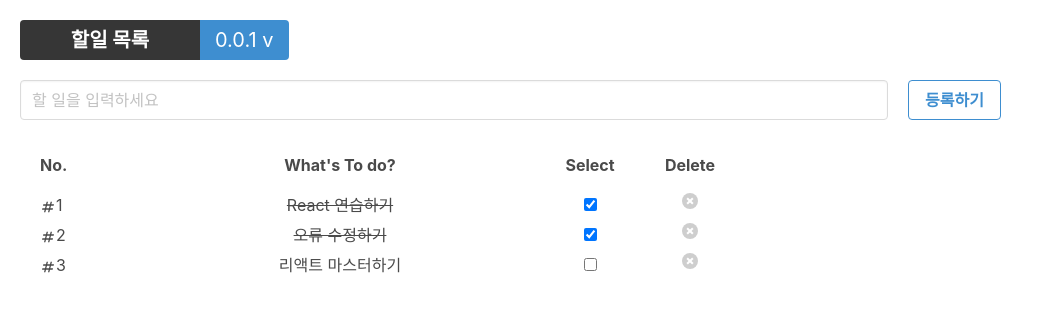
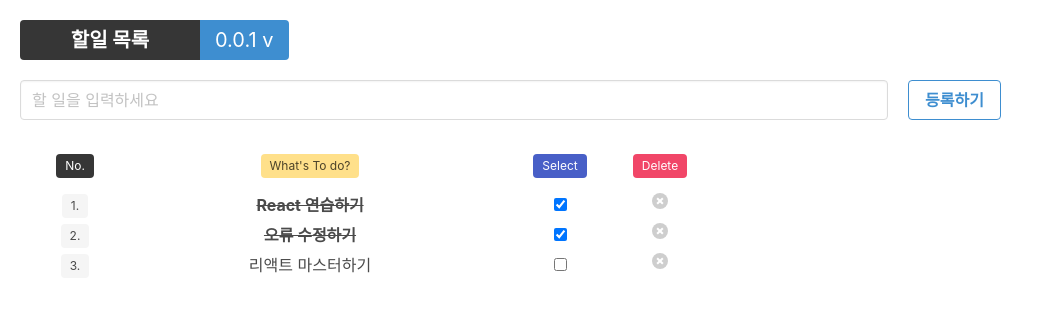
Before and after one commit to glooooow/reactPrac_todo, a React (Create React App) app: page / in a window 1280 px wide. Shown: the top 312 px of the page, without its empty margins (0-1044 px from the left). Built offline with nearby package versions, Linux system fonts and the light colour scheme; the HTML template or start-up script is replaced by a standard one.

Commit message:
231006 다 했다...

```diff
--- a/src/pages/Template.jsx
+++ b/src/pages/Template.jsx
@@ -62,10 +62,10 @@ const TodoList = ({ todos, deleteTodo, checkTodo }) => {
         <div className="TodoList-Table-Head">
             <thead>
                 <tr>
-                    <th className="todoIds" style={{"width": "100px"}}>No.</th>
-                    <th className="titles" style={{"width": "400px", "textAlign": "center"}}>What's To do?</th>
-                    <th className="checked" style={{"width": "100px", "textAlign":"center"}}>Select</th>
-                    <th className="delete?" style={{"width": "100px", "textAlign":"center"}}>Delete</th>
+                <td style={{"width": "70px", "textAlign":"center"}}><span class="tag is-dark">No.</span></td>
+                <td style={{"width": "400px", "textAlign":"center"}}><span class="tag is-warning">What's To do?</span></td>
+                <td style={{"width": "100px", "textAlign":"center"}}><span class="tag is-link">Select</span></td>
+                <td style={{"width": "100px", "textAlign":"center"}}><span class="tag is-danger">Delete</span></td>
                 </tr>
             </thead>
             {todos.map((todo) => (
@@ -86,8 +86,8 @@ const TodoListItem = ({ todo, deleteTodo, checkTodo }) => {
         <div className="TodoList-Table-Body">
             <tbody>
                 <tr>
-                    <td className="todoId" style={{"width": "100px"}}><MdNumbers />{id}</td>
-                    <td className="todoTitle" style={checked? {"textAlign":"center", "textDecoration":"line-through"} : {"textAlign":"center"}}>{title}</td>
+                    <td style={{"width": "70px", "textAlign":"center"}}><span class="tag is-light">{id}.</span></td>
+                    <td className="todoTitle" style={checked? {"textAlign":"center", "textDecoration":"line-through", "fontWeight":"bold"} : {"textAlign":"center"}}>{title}</td>
                     <td style={{"width": "100px", "textAlign":"center"}}><label className="checkbox" />{checked ? <input type="checkbox" onClick={() => checkTodo(id)} checked/> : <input type="checkbox" onClick={() => checkTodo(id)} />}</td>
                     <td style={{"width": "100px", textAlign:"center"}}><button className="delete is-small" onClick={() => deleteTodo(id)}/></td>
                 </tr>
```
